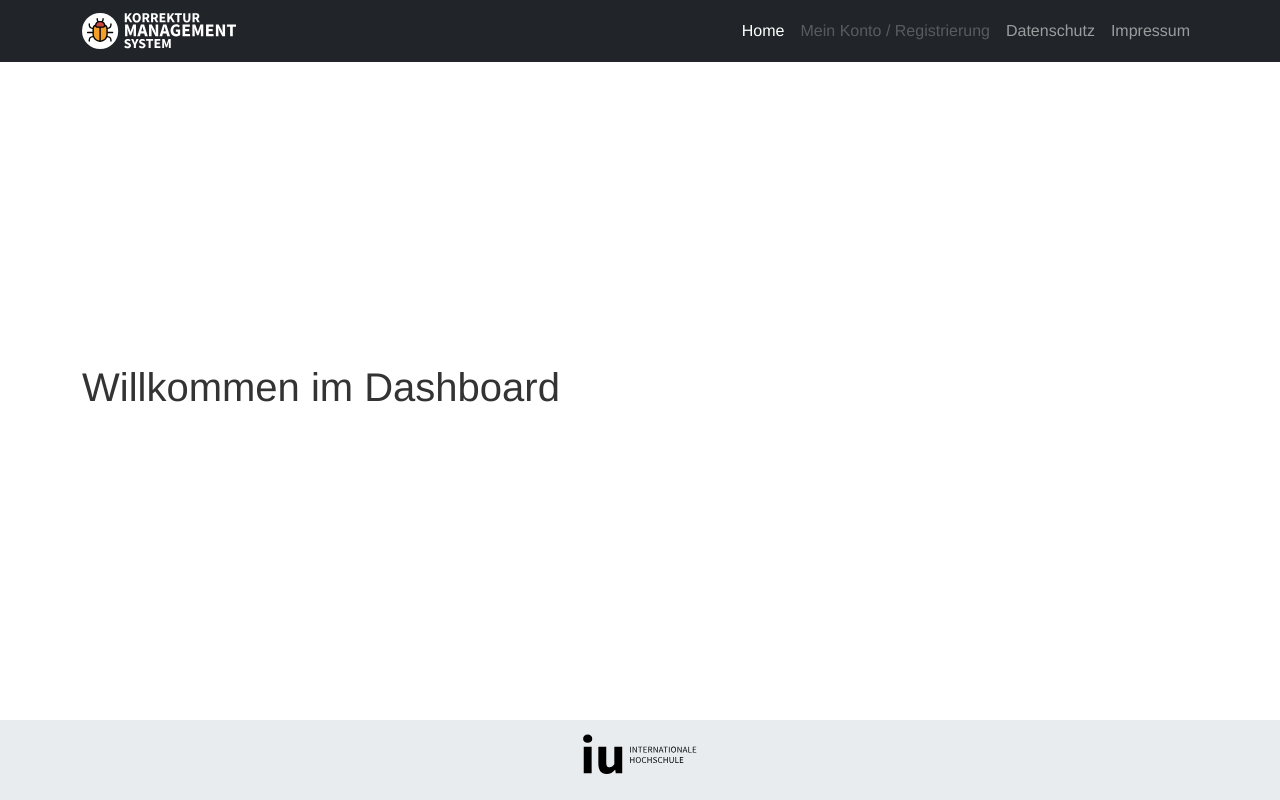
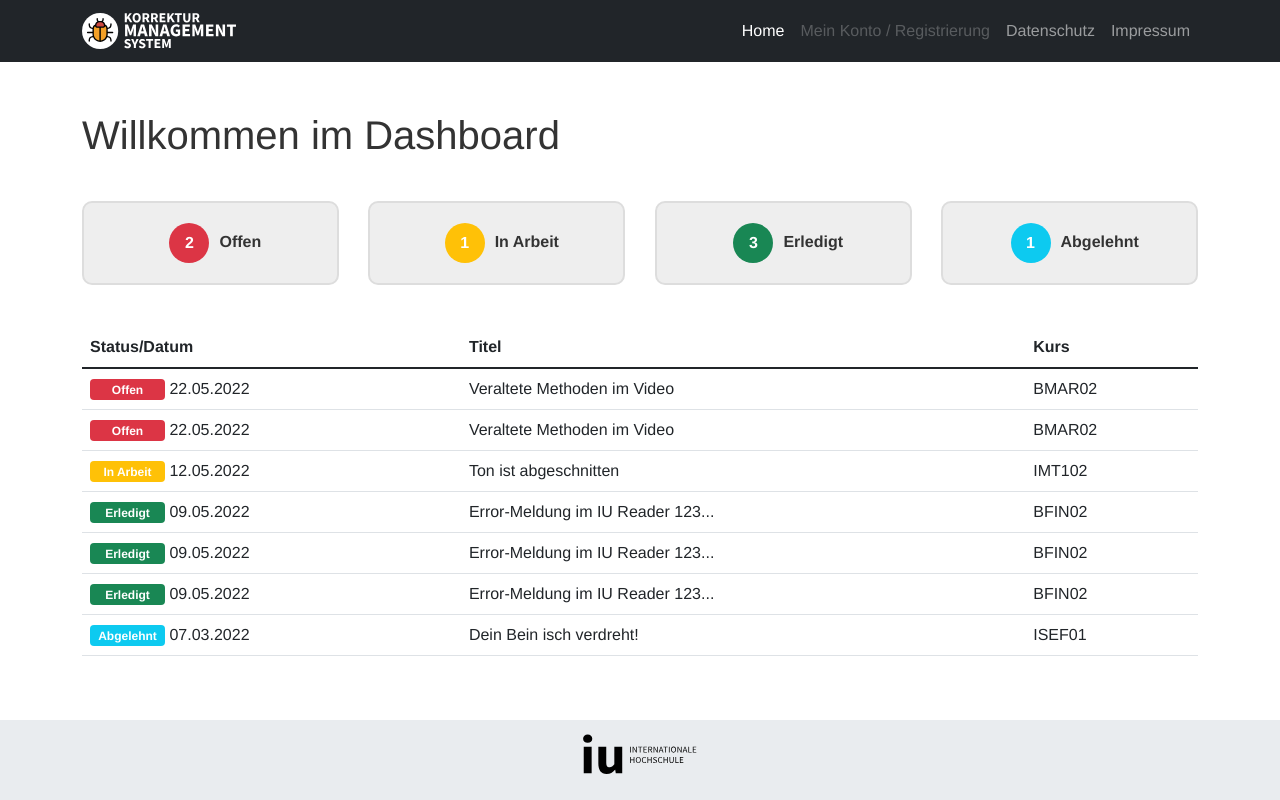
Before and after one commit to heinzaa/IU-Korrekturmanagementsystem, a Vue app: page /Dashboard in a window 1280 px wide. Built offline with nearby package versions, Linux system fonts and the light colour scheme.

Commit message:
Dashboard Template Styling Prototyp

```diff
--- a/src/assets/main.css
+++ b/src/assets/main.css
@@ -36,11 +36,13 @@ button {
 
 #header {
     background: #152536;
+    margin-bottom: 20px;
 }
 
 #footer {
     text-align: center;
     background: #e9ecef;
+    margin-top: 20px;
 }
 #footer img {
     height:80px;
--- a/src/views/Dashboard.vue
+++ b/src/views/Dashboard.vue
@@ -3,6 +3,94 @@
         <TemplateHeader />
         <div class="dashboard container">
             <h1>Willkommen im Dashboard</h1>
+
+            <div id="status-panel">
+                <div>
+                    <strong class="rounded-pill bg-danger">2</strong>
+                    <span>Offen</span>
+                </div>
+                <div>
+                    <strong class="rounded-pill bg-warning">1</strong>
+                    <span>In Arbeit</span>
+                </div>
+                <div>
+                    <strong class="rounded-pill bg-success">3</strong>
+                    <span>Erledigt</span>
+                </div>
+                <div>
+                    <strong class="rounded-pill bg-info">1</strong>
+                    <span>Abgelehnt</span>
+                </div>
+            </div>
+            <div class="table-responsive">
+                <table class="table table-hover table-tickets">
+                    <thead>
+                        <tr>
+                            <th scope="col">Status/Datum</th>
+                            <th scope="col">Titel</th>
+                            <th scope="col">Kurs</th>
+                        </tr>
+                    </thead>
+                    <tbody>
+                        <tr class="cursor-pointer">
+                            <td>
+                                <span class="badge bg-danger">Offen</span>
+                                22.05.2022
+                            </td>
+                            <td>Veraltete Methoden im Video</td>
+                            <td>BMAR02</td>
+                        </tr>
+                        <tr class="cursor-pointer">
+                            <td>
+                                <span class="badge bg-danger">Offen</span>
+                                22.05.2022
+                            </td>
+                            <td>Veraltete Methoden im Video</td>
+                            <td>BMAR02</td>
+                        </tr>
+                        <tr>
+                            <td>
+                                <span class="badge bg-warning">In Arbeit</span>
+                                12.05.2022
+                            </td>
+                            <td>Ton ist abgeschnitten</td>
+                            <td>IMT102</td>
+                        </tr>
+                        <tr>
+                            <td>
+                                <span class="badge bg-success">Erledigt</span>
+                                09.05.2022
+                            </td>
+                            <td>Error-Meldung im IU Reader 123...</td>
+                            <td>BFIN02</td>
+                        </tr>
+                        <tr>
+                            <td>
+                                <span class="badge bg-success">Erledigt</span>
+                                09.05.2022
+                            </td>
+                            <td>Error-Meldung im IU Reader 123...</td>
+                            <td>BFIN02</td>
+                        </tr>
+                        <tr>
+                            <td>
+                                <span class="badge bg-success">Erledigt</span>
+                                09.05.2022
+                            </td>
+                            <td>Error-Meldung im IU Reader 123...</td>
+                            <td>BFIN02</td>
+                        </tr>
+                        <tr>
+                            <td>
+                                <span class="badge bg-info">Abgelehnt</span>
+                                07.03.2022
+                            </td>
+                            <td>Dein Bein isch verdreht!</td>
+                            <td>ISEF01</td>
+                        </tr>
+                    </tbody>
+                </table>
+            </div>
         </div>
         <TemplateFooter />
     </div>
@@ -17,4 +105,73 @@ export default {
 </script>
 
 <style>
+.table-tickets .badge {
+    width: 75px;
+}
+.table-tickets tr td {
+    cursor: pointer;
+}
+#status-panel {
+    display: flex;
+    flex-wrap: wrap;
+    width: 100%;
+    justify-content: space-between;
+    margin: 2em 0;
+}
+#status-panel div {
+    position: relative;
+    background: #eee;
+    border: 2px #ddd solid;
+    width: 23%;
+    padding: 20px;
+    border-radius: 10px;
+    margin: 10px 0;
+    text-align: center;
+    cursor: pointer;
+}
+#status-panel div strong {
+    width: 40px;
+    height: 40px;
+    display: inline-block;
+    text-align: center;
+    vertical-align: middle;
+    padding-top: 8px;
+    color: #fff;
+    margin-left: 10px;
+    margin-right: 10px;
+}
+#status-panel div span {
+    font-weight: bold;
+}
+#status-panel div:after {
+    display: none;
+    content: "";
+    position: absolute;
+    left: 50%;
+    bottom: -10px;
+    margin-left: -10px;
+    width: 0;
+    height: 0;
+    border-style: solid;
+    border-width: 10px 10px 0 10px;
+    border-color: #152536 transparent transparent transparent;
+}
+#status-panel div:hover {
+    background: #152536;
+    border: 2px #152536 solid;
+    color: #fff;
+}
+#status-panel div:hover:after {
+    display: block;
+}
+
+@media screen and (max-width: 767px) {
+    #status-panel div {
+        width: 47%;
+    }
+    #status-panel div span {
+        display: block;
+        margin-top: 5px;
+    }
+}
 </style>
```
